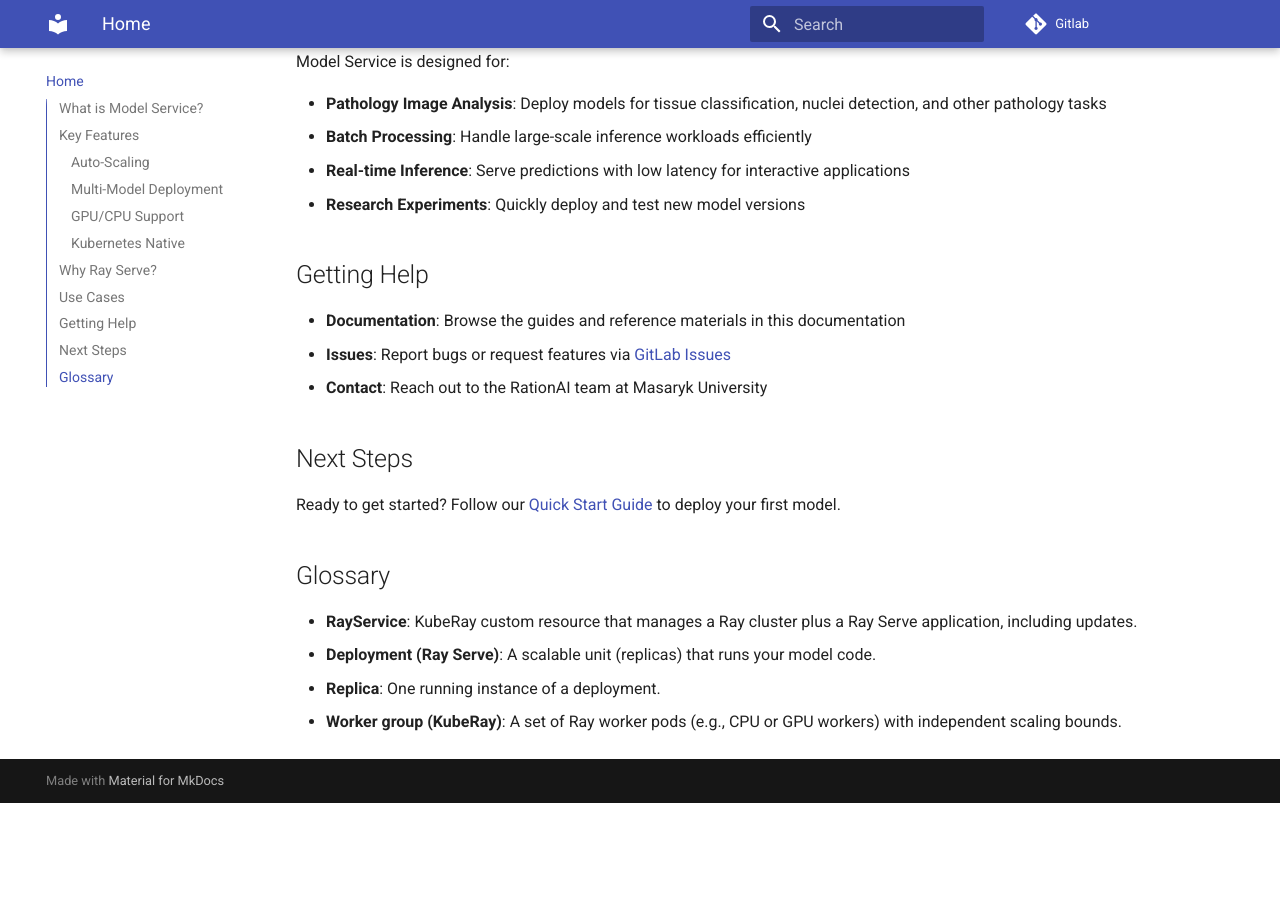
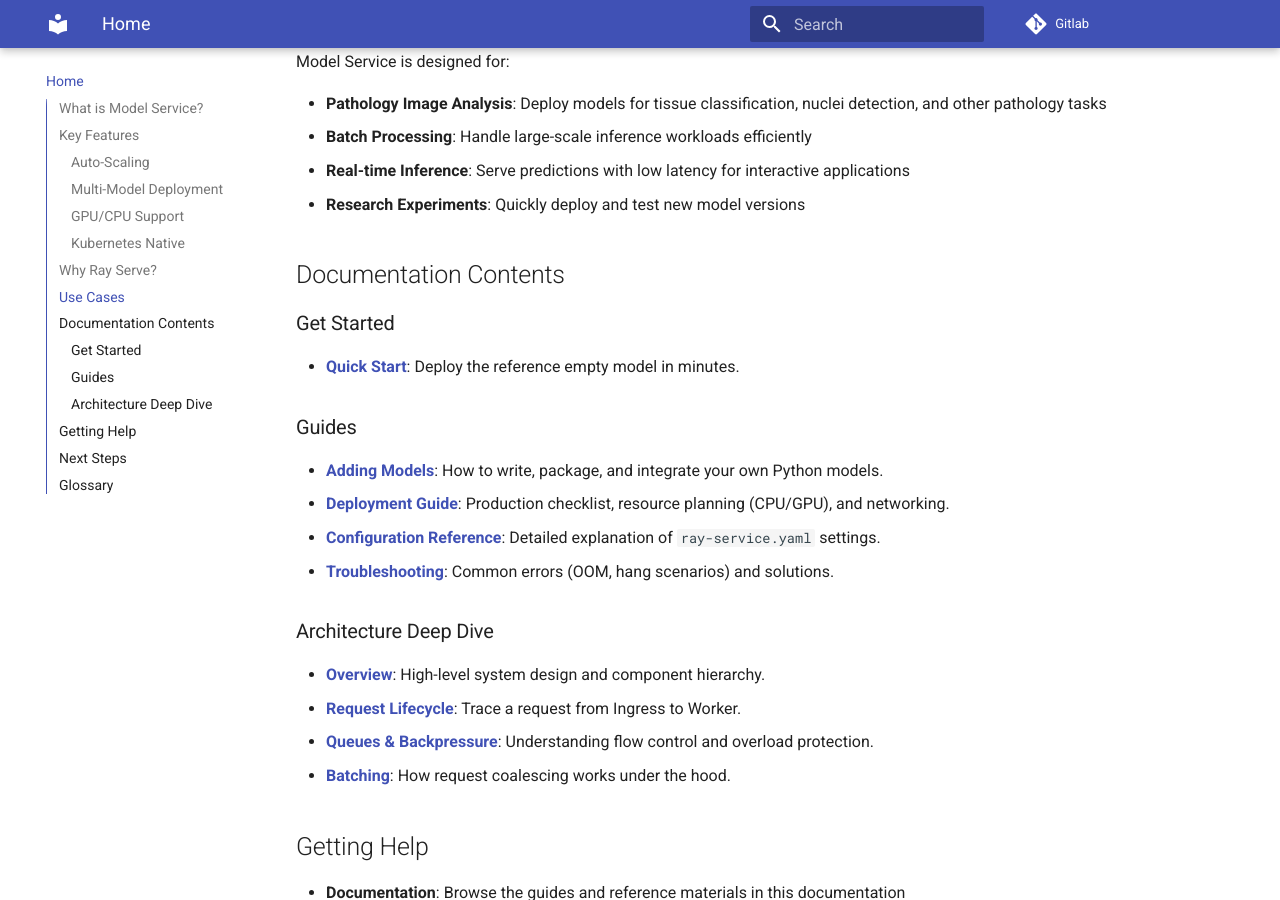
Before and after one commit to RationAI/model-service, an MkDocs documentation site: the page built from docs/index.md, in a window 1280 px wide and 900 px high, scrolled down 1675 px. Built offline with MkDocs 1.6.1 and Material for MkDocs 9.7.7, drawn with Linux system fonts in a browser that asks for light colours; before the commit the page ends 2478 px from its top, so only the background shows below that.

```diff
--- a/docs/index.md
+++ b/docs/index.md
@@ -54,6 +54,26 @@ Model Service is designed for:
 - **Real-time Inference**: Serve predictions with low latency for interactive applications
 - **Research Experiments**: Quickly deploy and test new model versions
 
+## Documentation Contents
+
+### Get Started
+
+- [**Quick Start**](get-started/quick-start.md): Deploy the reference empty model in minutes.
+
+### Guides
+
+- [**Adding Models**](guides/adding-models.md): How to write, package, and integrate your own Python models.
+- [**Deployment Guide**](guides/deployment-guide.md): Production checklist, resource planning (CPU/GPU), and networking.
+- [**Configuration Reference**](guides/configuration-reference.md): Detailed explanation of `ray-service.yaml` settings.
+- [**Troubleshooting**](guides/troubleshooting.md): Common errors (OOM, hang scenarios) and solutions.
+
+### Architecture Deep Dive
+
+- [**Overview**](architecture/overview.md): High-level system design and component hierarchy.
+- [**Request Lifecycle**](architecture/request-lifecycle.md): Trace a request from Ingress to Worker.
+- [**Queues & Backpressure**](architecture/queues-and-backpressure.md): Understanding flow control and overload protection.
+- [**Batching**](architecture/batching.md): How request coalescing works under the hood.
+
 ## Getting Help
 
 - **Documentation**: Browse the guides and reference materials in this documentation
```
Also changed, not shown: README.md (+3 -0 lines), docs/architecture/batching.md (+2 -2 lines).
